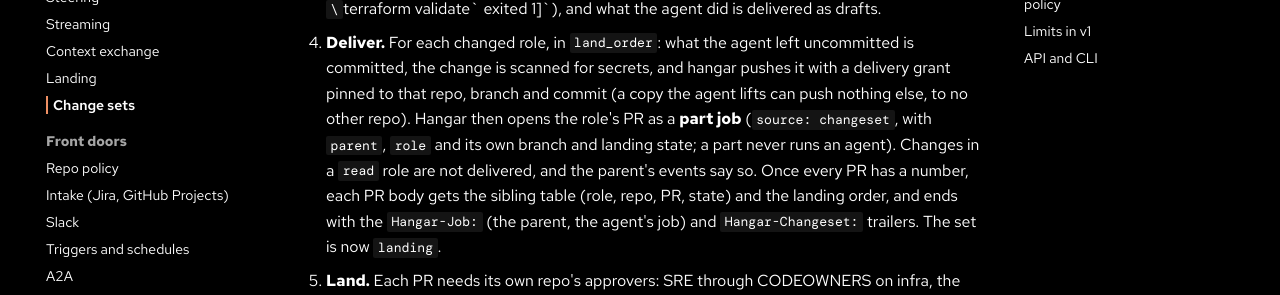
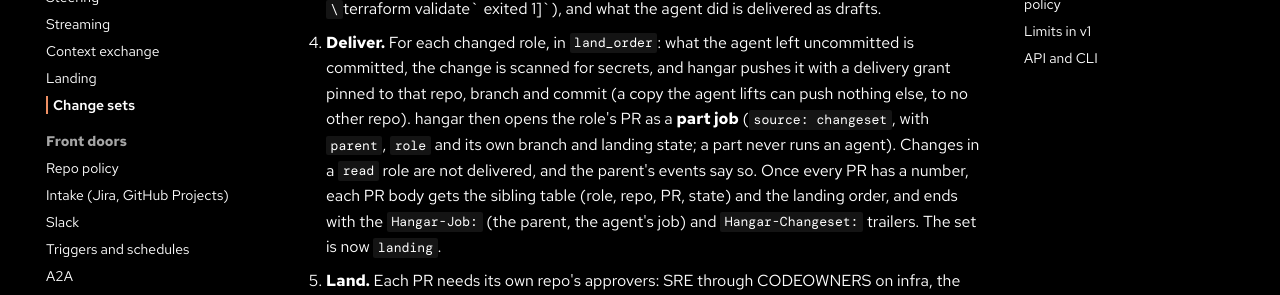
Before and after one commit to Sean-Koval/hangar, an MkDocs documentation site: the page built from docs/changesets.md, in a window 1280 px wide and 900 px high, scrolled down 2907 px. Shown: the part 228-523 px from the top of the window. Built offline with MkDocs 1.6.1 and Material for MkDocs 9.7.7, drawn with Linux system fonts in a browser that asks for light colours; comment, search, counter and statistics services are not loaded.

```diff
--- a/docs/changesets.md
+++ b/docs/changesets.md
@@ -73,7 +73,7 @@ A jobs-scoped (service) token may submit a change set only when **every** repo o
 1. **Admit.** The profile fills in the primary repo and the environment; each repo's policy applies (a `require_ticket` anywhere in the set refuses a submission without a ticket). The parent job's events name the change set, its profile digest, its roles and its landing order.
 2. **Work.** The sandbox clones every role into `/workspace/<role>`: the roles the agent writes on their branch, `read` roles on their base. The agent starts in the primary role's checkout; its instructions list every checkout, which ones are read-only, and the landing order. Its git grant may fetch every role's repo and push none (as for every job, hangar pushes).
 3. **Check.** The primary role runs the job's `verify` as any job does (with the check inside the turn and its fix rounds). Each other role the agent changed runs its own repo policy's `verify` in its checkout. Any failure fails the job (`verify_failed`; the tail names the role, e.g. `[infra: \`terraform validate\` exited 1]`), and what the agent did is delivered as drafts.
-4. **Deliver.** For each changed role, in `land_order`: what the agent left uncommitted is committed, the change is scanned for secrets, and hangar pushes it with a delivery grant pinned to that repo, branch and commit (a copy the agent lifts can push nothing else, to no other repo). Hangar then opens the role's PR as a **part job** (`source: changeset`, with `parent`, `role` and its own branch and landing state; a part never runs an agent). Changes in a `read` role are not delivered, and the parent's events say so. Once every PR has a number, each PR body gets the sibling table (role, repo, PR, state) and the landing order, and ends with the `Hangar-Job:` (the parent, the agent's job) and `Hangar-Changeset:` trailers. The set is now `landing`.
+4. **Deliver.** For each changed role, in `land_order`: what the agent left uncommitted is committed, the change is scanned for secrets, and hangar pushes it with a delivery grant pinned to that repo, branch and commit (a copy the agent lifts can push nothing else, to no other repo). hangar then opens the role's PR as a **part job** (`source: changeset`, with `parent`, `role` and its own branch and landing state; a part never runs an agent). Changes in a `read` role are not delivered, and the parent's events say so. Once every PR has a number, each PR body gets the sibling table (role, repo, PR, state) and the landing order, and ends with the `Hangar-Job:` (the parent, the agent's job) and `Hangar-Changeset:` trailers. The set is now `landing`.
 5. **Land.** Each PR needs its own repo's approvers: SRE through CODEOWNERS on infra, the database owners on the database repo (which may set `self_approval: never`). The parent's taint is copied to every part, so a tainted set opens all its PRs as drafts that need someone other than the requester. A PR approved before its turn waits, and its events say `not landing yet: waiting for database #12 to merge first`. When a part merges, the next approved one arms by itself. The parent's sandbox is checkpointed away before any part arms, and an agent turn on the parent (a follow-up, an answer, a fix round) disarms every part first: auto-merge is never armed while an agent can push.
 6. **Done.** The set is `done` when every changed role merged.
 
```
Also changed, not shown: docs/harness-lock.md (+1 -1 lines).
